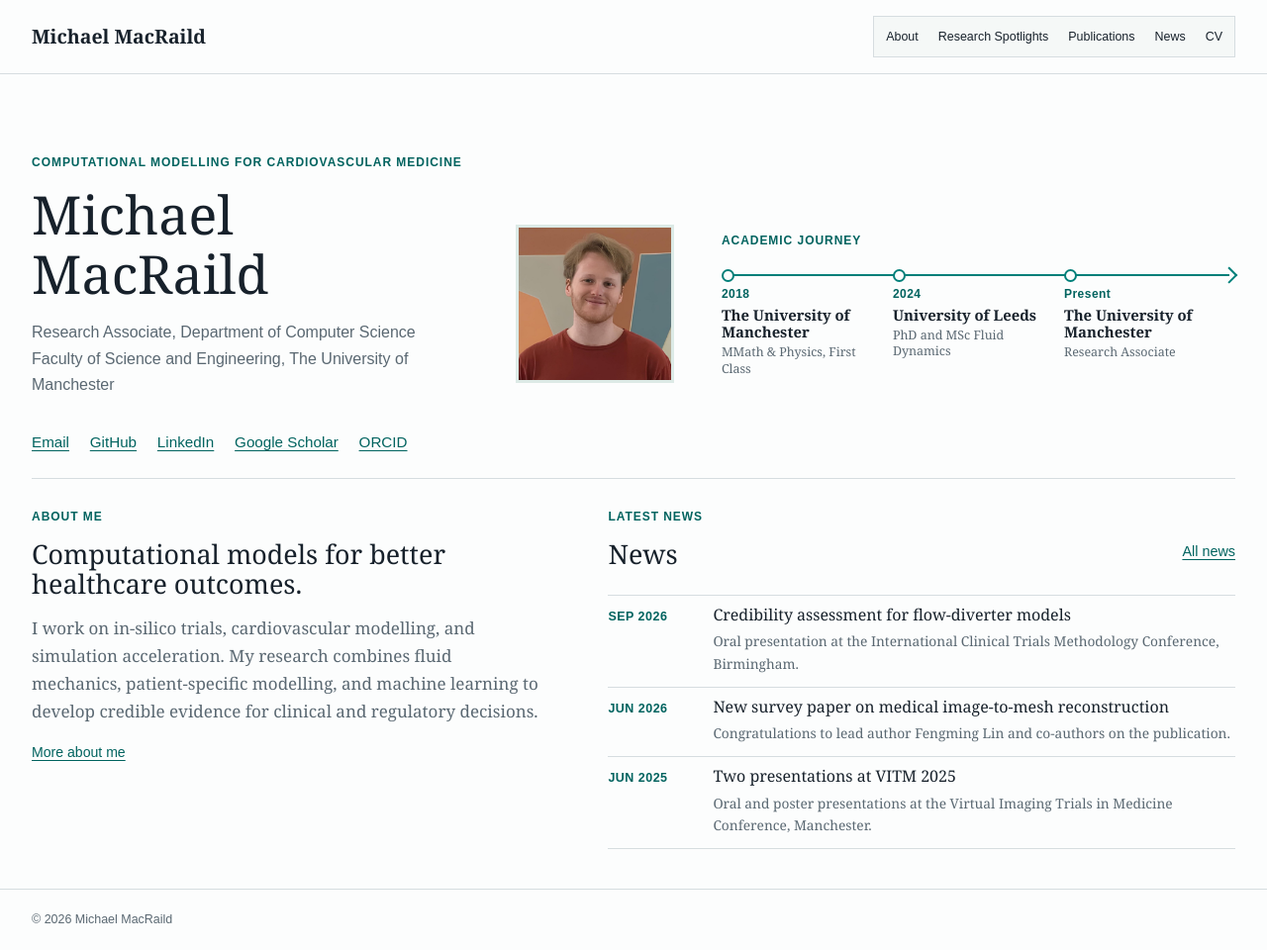
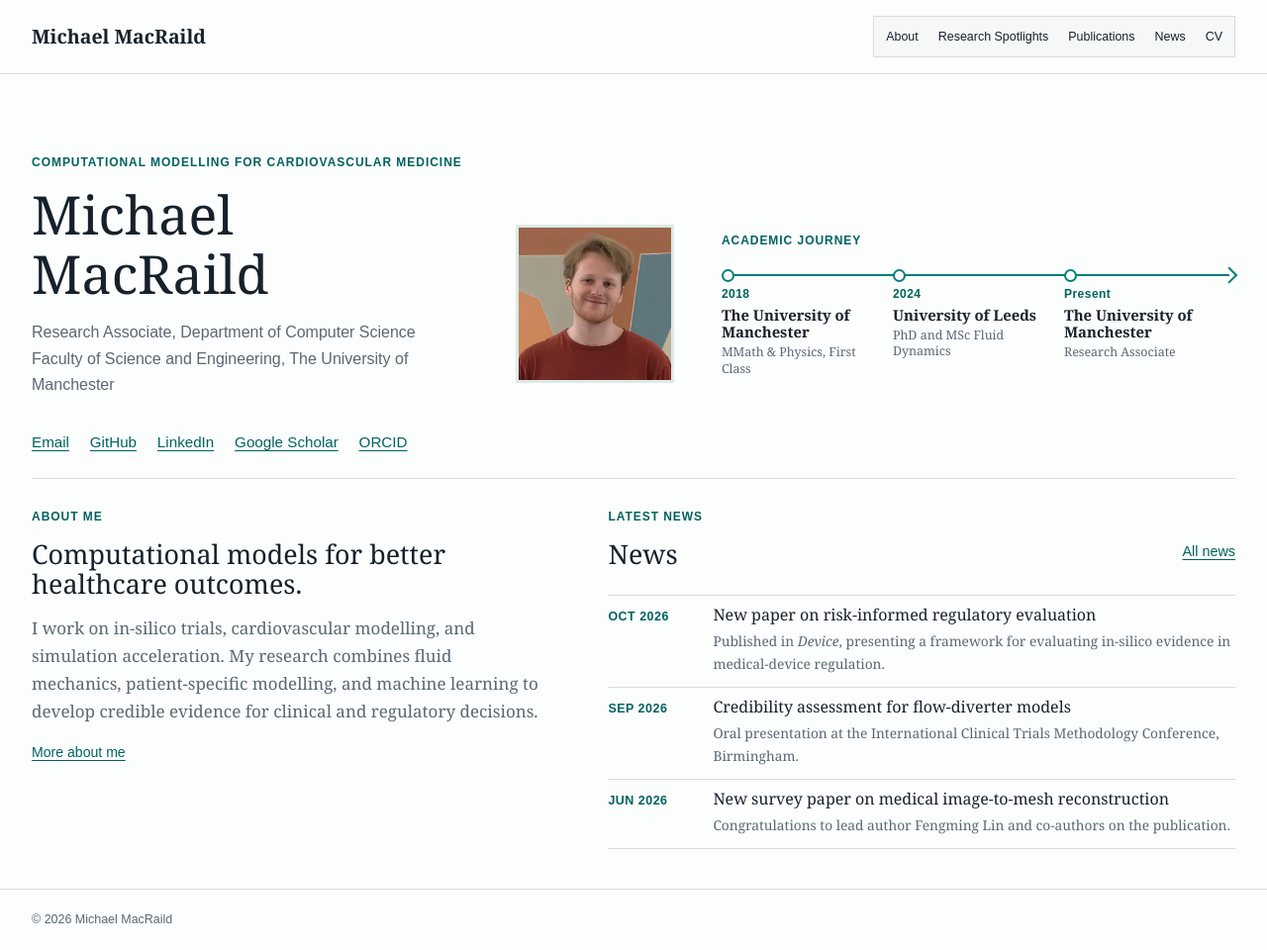
Before and after one commit to michaelmacraild/michaelmacraild.github.io, a Jekyll site: the page built from index.md, in a window 1280 px wide. Shown: the whole page at 99% size. Built offline with Jekyll 4.4.1, drawn with Linux system fonts in a browser that asks for light colours.

Commit message:
Add files via upload

```diff
--- a/index.md
+++ b/index.md
@@ -39,9 +39,9 @@ layout: default
     <section class="home-news">
       <div class="section-heading"><div><p class="section-label">Latest news</p><h2>News</h2></div><a href="{{ '/news/' | relative_url }}">All news</a></div>
       <ul class="news-list">
+        <li><time datetime="2026-10">Oct 2026</time><div><h3>New paper on risk-informed regulatory evaluation</h3><p>Published in <em>Device</em>, presenting a framework for evaluating in-silico evidence in medical-device regulation.</p></div></li>
         <li><time datetime="2026-09-16">Sep 2026</time><div><h3>Credibility assessment for flow-diverter models</h3><p>Oral presentation at the International Clinical Trials Methodology Conference, Birmingham.</p></div></li>
         <li><time datetime="2026-06-05">Jun 2026</time><div><h3>New survey paper on medical image-to-mesh reconstruction</h3><p>Congratulations to lead author Fengming Lin and co-authors on the publication.</p></div></li>
-        <li><time datetime="2025-06-04">Jun 2025</time><div><h3>Two presentations at VITM 2025</h3><p>Oral and poster presentations at the Virtual Imaging Trials in Medicine Conference, Manchester.</p></div></li>
       </ul>
     </section>
   </div>
```
Also changed, not shown: news.md (+1 -0 lines), publications.md (+1 -0 lines).
